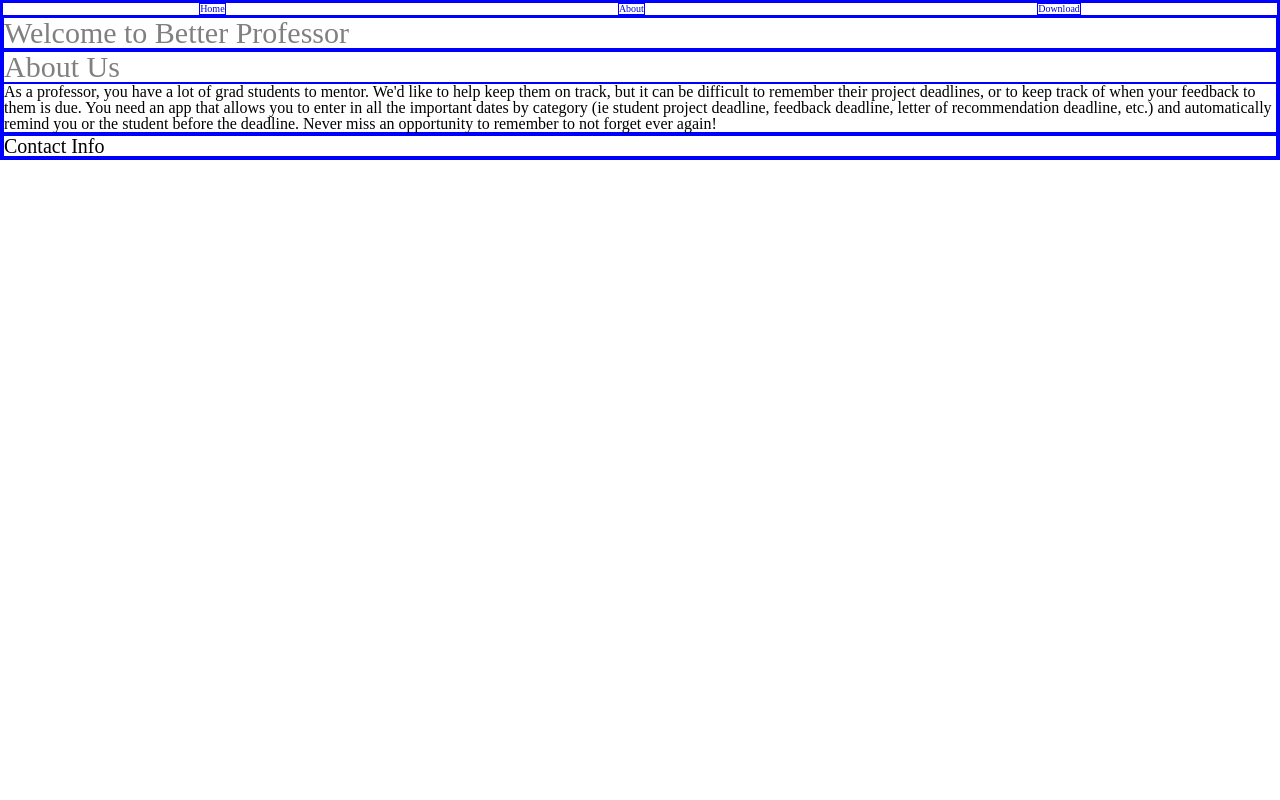
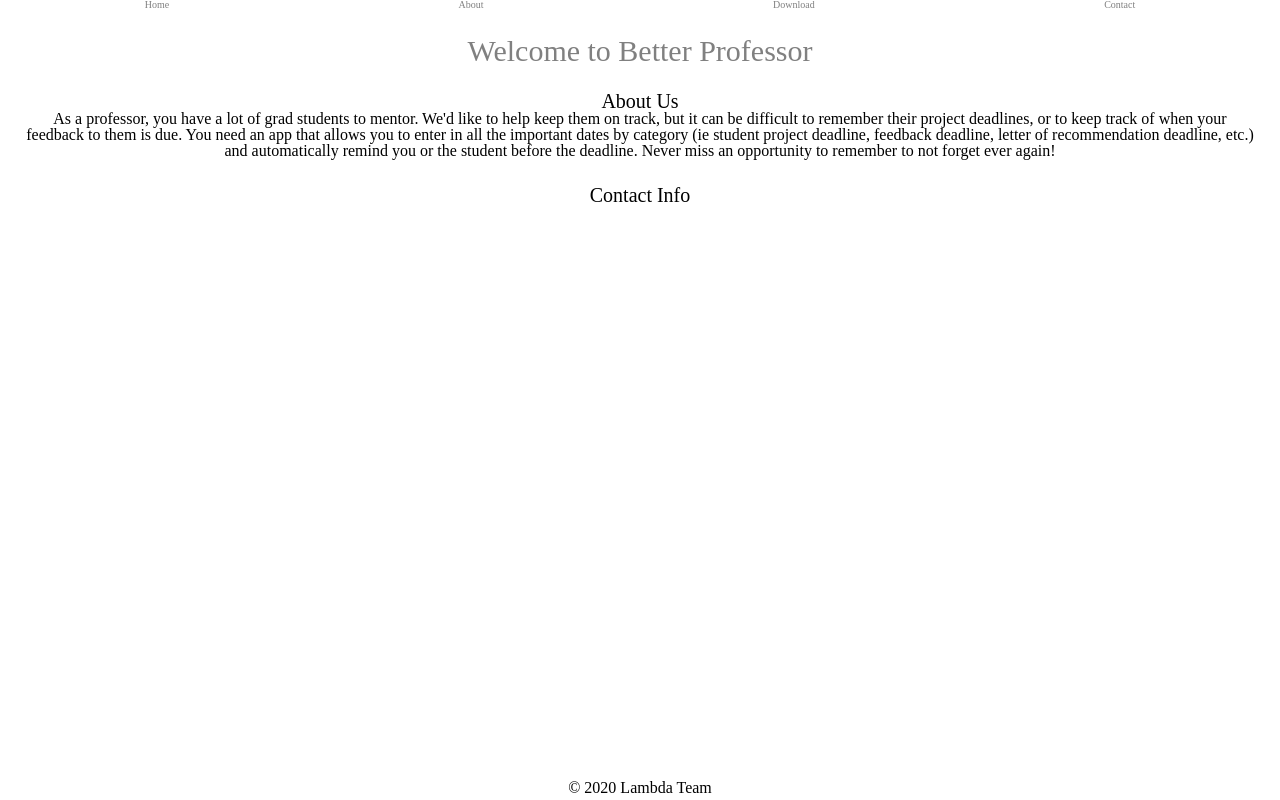
Before and after one commit to kevin11jensen/UI-Marketing-Page, a plain HTML site: page Better Professor Marketing Page/index.html in a window 1280 px wide. Drawn offline with Linux system fonts and the light colour scheme; a web font is replaced by a local one.

Commit message:
Started on styling, added mixin for display flex, and added variables for viewports

```diff
--- a/Better Professor Marketing Page/index.html
+++ b/Better Professor Marketing Page/index.html
@@ -9,20 +9,29 @@
   <link rel="stylesheet" href="./styles/css/index.css" type="text/css">
   </head>
   <body>
+    <div id = 'page-container'>
+      <div id = 'content-wrap'>
         <nav>
             <a href='#'>Home</a>
-        <a href='#'>About</a>
+            <a href='#about'>About</a>
             <a href='#'>Download</a>
+            <a href='#contact'>Contact</a>
         </nav>
         <section class = 'hero'>
           <h1>Welcome to Better Professor</h1>
         </section>
-    <section class = 'about-section'>
-        <h1>About Us</h1>
+        <section id = 'about'>
+          <h2>About Us</h2>
           <p>As a professor, you have a lot of grad students to mentor. We'd like to help keep them on track, but it can be difficult to remember their project deadlines, or to keep track of when your feedback to them is due. You need an app that allows you to enter in all the important dates by category (ie student project deadline, feedback deadline, letter of recommendation deadline, etc.) and automatically remind you or the student before the deadline. Never miss an opportunity to remember to not forget ever again!</p>
         </section>
-    <footer>
+        <section id = 'contact'>
           <h2>Contact Info</h2>
+          <p></p>
+        </section>
+      </div>
+      <footer id = 'footer'>
+        <p>&copy 2020 Lambda Team</p>
       </footer>
+    </div>
   </body>
 </html>
--- a/Better Professor Marketing Page/styles/less/footer.less
+++ b/Better Professor Marketing Page/styles/less/footer.less
@@ -0,0 +1,7 @@
+#footer {
+    position: absolute;
+    bottom: 0;
+    width: 100%;
+    height: 2.5rem;            /* Footer height */
+    .flex(row, center, center); // flex mixin here
+  }
--- a/Better Professor Marketing Page/styles/less/global.less
+++ b/Better Professor Marketing Page/styles/less/global.less
@@ -1,10 +1,11 @@
 * {
     box-sizing: border-box;
-    border: 1px solid blue !important;
+    // border: 1px solid blue !important;
 }
 html {
     font-size: 62.5%;
 }
+
 h1 {
     font-size: 3rem;
     font-family: 'Londrina Shadow', ;
@@ -18,7 +19,3 @@ p {
     font-size: 1.6rem;
     font-family: 'Voces', ;
 }
-a {
-    font-family: 'Averia Sans Libre', ;
-    text-decoration: none;
-}
--- a/Better Professor Marketing Page/styles/less/home.less
+++ b/Better Professor Marketing Page/styles/less/home.less
@@ -0,0 +1,23 @@
+#page-container {
+    position: relative;
+    min-height: 100vh;
+  }
+
+  #content-wrap {
+    padding-bottom: 2.5rem;    /* Footer height */
+  }
+
+  .hero {
+      text-align: center;
+      margin: 2%;
+  }
+
+  #about {
+      text-align: center;
+      margin: 2%;
+  }
+
+  #contact {
+      text-align: center;
+      margin: 2%;
+  }
--- a/Better Professor Marketing Page/styles/less/mixins.less
+++ b/Better Professor Marketing Page/styles/less/mixins.less
@@ -0,0 +1,7 @@
+// display flex mixin
+.flex(@dir, @just, @align){
+    display: flex;
+    flex-direction: @dir;
+    justify-content: @just;
+    align-items: @align;
+}
--- a/Better Professor Marketing Page/styles/less/navigation.less
+++ b/Better Professor Marketing Page/styles/less/navigation.less
@@ -1,4 +1,9 @@
 nav {
     display: flex;
     justify-content: space-around;
+    a {
+        font-family: 'Averia Sans Libre', ;
+        text-decoration: none;
+        color: gray;
+    }
 }
--- a/Better Professor Marketing Page/styles/less/variables.less
+++ b/Better Professor Marketing Page/styles/less/variables.less
@@ -1,3 +1,6 @@
 // Colors
 
 // Responsiveness
+@tabletSmall: ~'(min-width: 500px)';
+@tabletLarge: ~'(min-width: 800px)';
+@desktop: ~ '(min-width: 1000px)';
```
Also changed, not shown: Better Professor Marketing Page/styles/css/index.css. Lines whose indentation alone changed are shown as unchanged.
